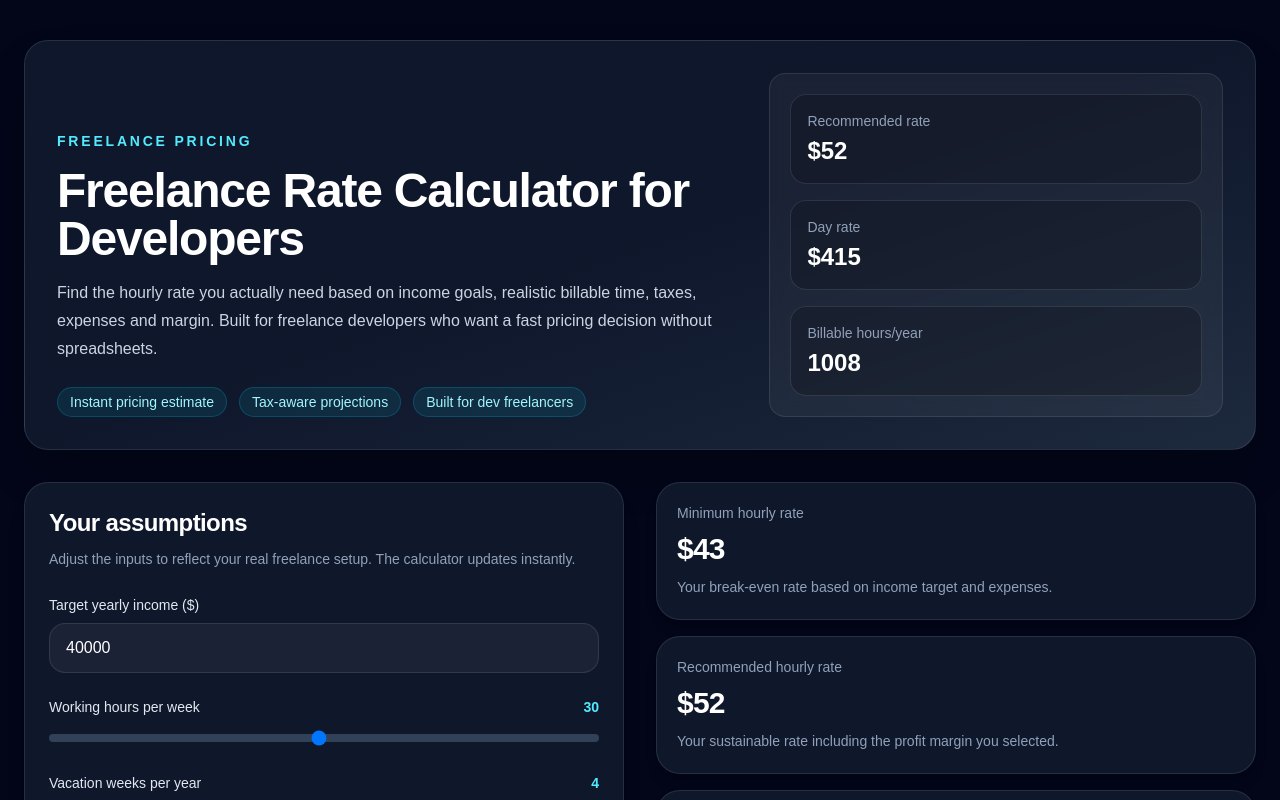
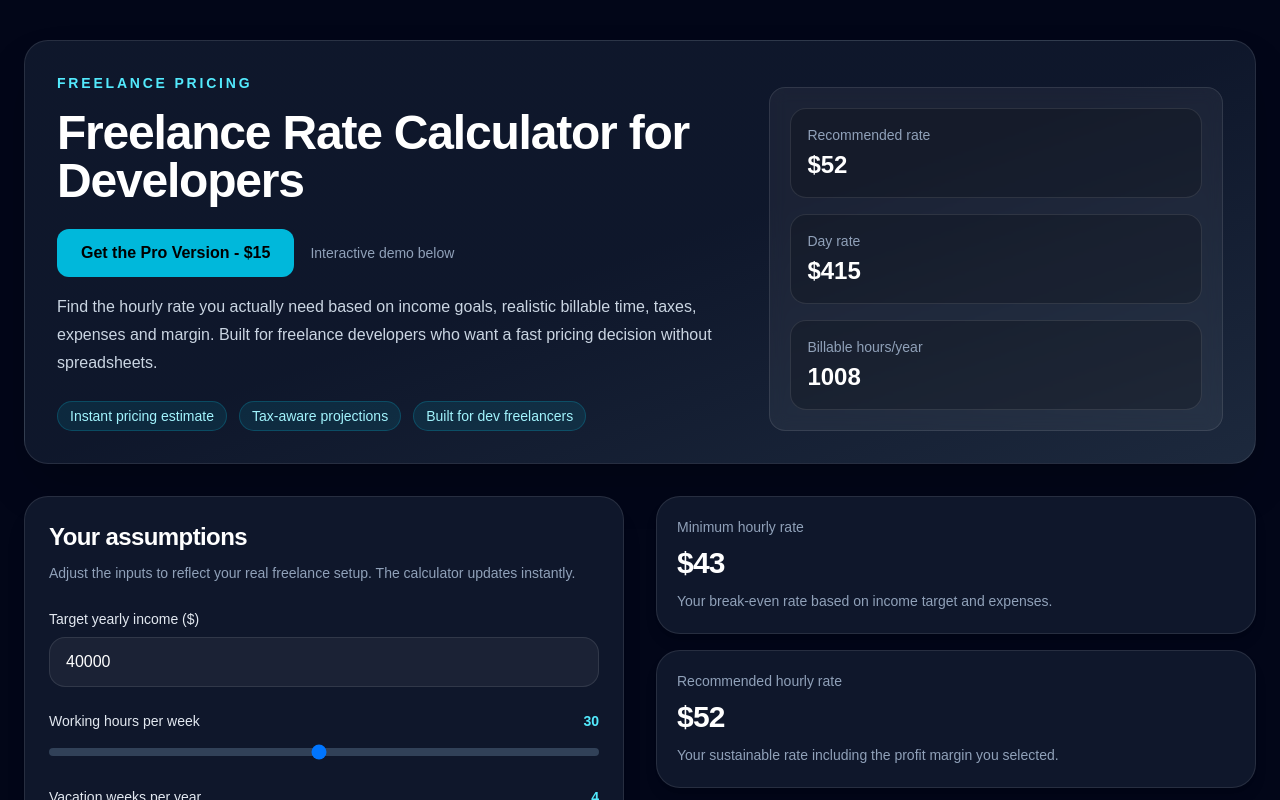
Before and after one commit to rodrigocm001/freelance-rate-calculator, a Next.js app: page / in a window 1280 px wide. Shown: the top 800 px of the page. Built offline with nearby package versions, Linux system fonts and the light colour scheme.

Commit message:
add pro version CTA

```diff
--- a/src/app/page.tsx
+++ b/src/app/page.tsx
@@ -80,6 +80,18 @@ export default function Home() {
               <h1 className="mt-4 max-w-3xl text-4xl font-bold tracking-tight sm:text-5xl">
                 Freelance Rate Calculator for Developers
               </h1>
+              <div className="mt-6 flex gap-4">
+                <a
+                  href="#"
+                  className="rounded-xl bg-cyan-500 px-6 py-3 font-semibold text-black hover:bg-cyan-400 transition"
+                >
+                  Get the Pro Version - $15
+                </a>
+
+                <span className="flex items-center text-sm text-slate-400">
+                  Interactive demo below
+                </span>
+              </div>
               <p className="mt-4 max-w-2xl text-base leading-7 text-slate-300">
                 Find the hourly rate you actually need based on income goals,
                 realistic billable time, taxes, expenses and margin. Built for
```
